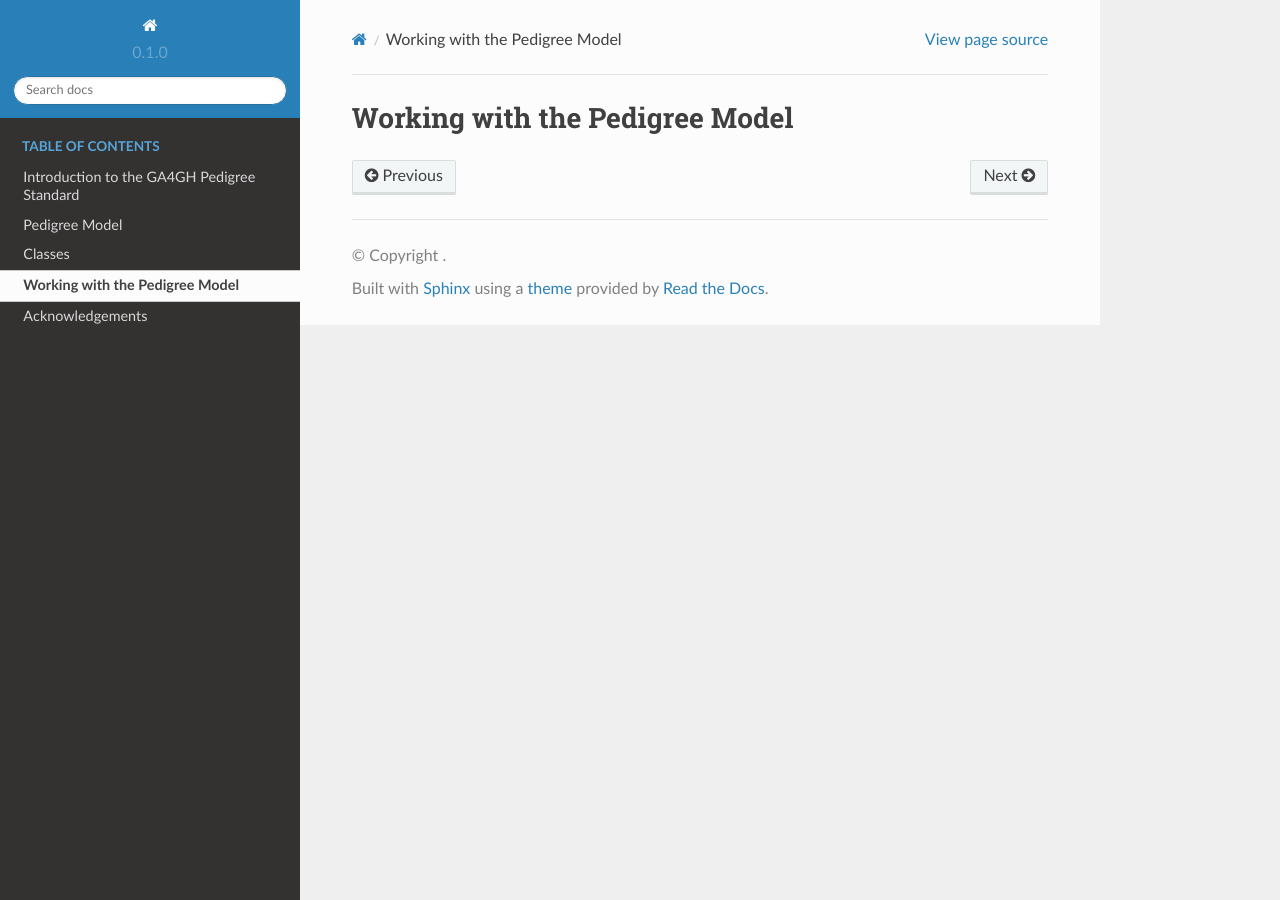
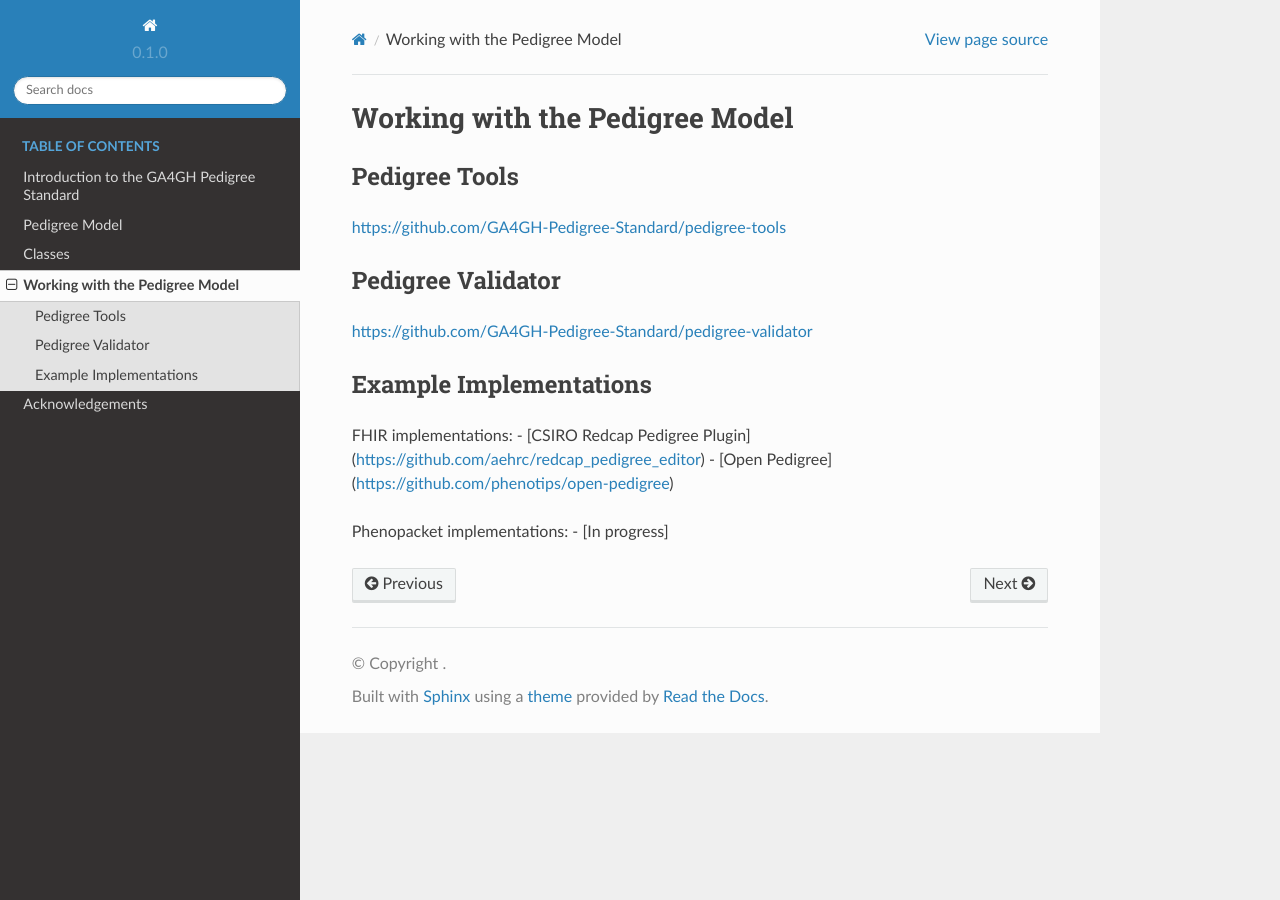
Before and after one commit to ga4gh/pedigree, a Sphinx documentation site: the page built from docs/source/working-with-model.rst, in a window 1280 px wide. Built offline with Sphinx 7.4.7 and the Read the Docs theme 2.0.0, drawn with Linux system fonts in a browser that asks for light colours.

Commit message:
Update working-with-model.rst

```diff
--- a/docs/source/working-with-model.rst
+++ b/docs/source/working-with-model.rst
@@ -1,6 +1,29 @@
-###############################
+########################
 Working with the Pedigree Model
-###############################
+########################
 
 .. toctree::
    :maxdepth: 1
+
+
+Pedigree Tools
+------------
+
+https://github.com/GA4GH-Pedigree-Standard/pedigree-tools
+
+
+Pedigree Validator
+------------
+
+https://github.com/GA4GH-Pedigree-Standard/pedigree-validator
+
+
+Example Implementations
+------------
+
+FHIR implementations:
+- [CSIRO Redcap Pedigree Plugin](https://github.com/aehrc/redcap_pedigree_editor)
+- [Open Pedigree](https://github.com/phenotips/open-pedigree)
+
+Phenopacket implementations:
+- [In progress]
```
